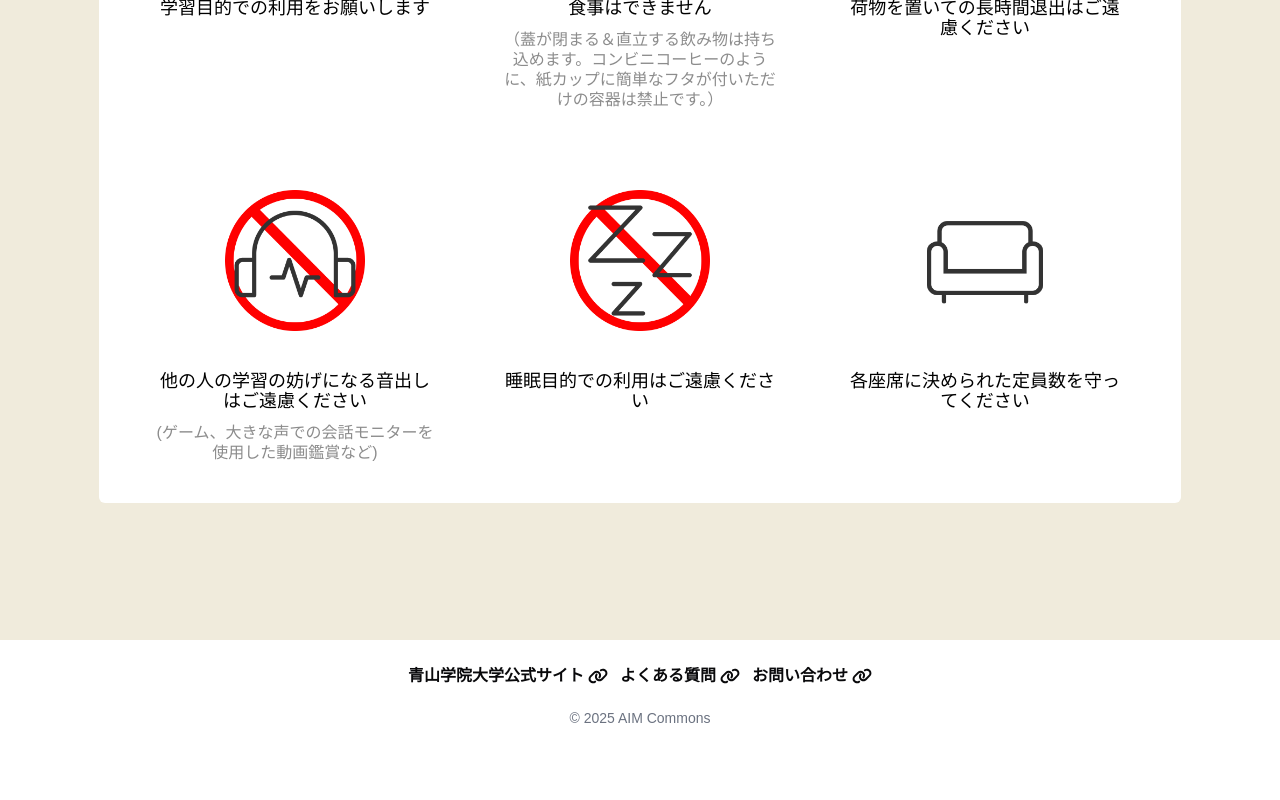
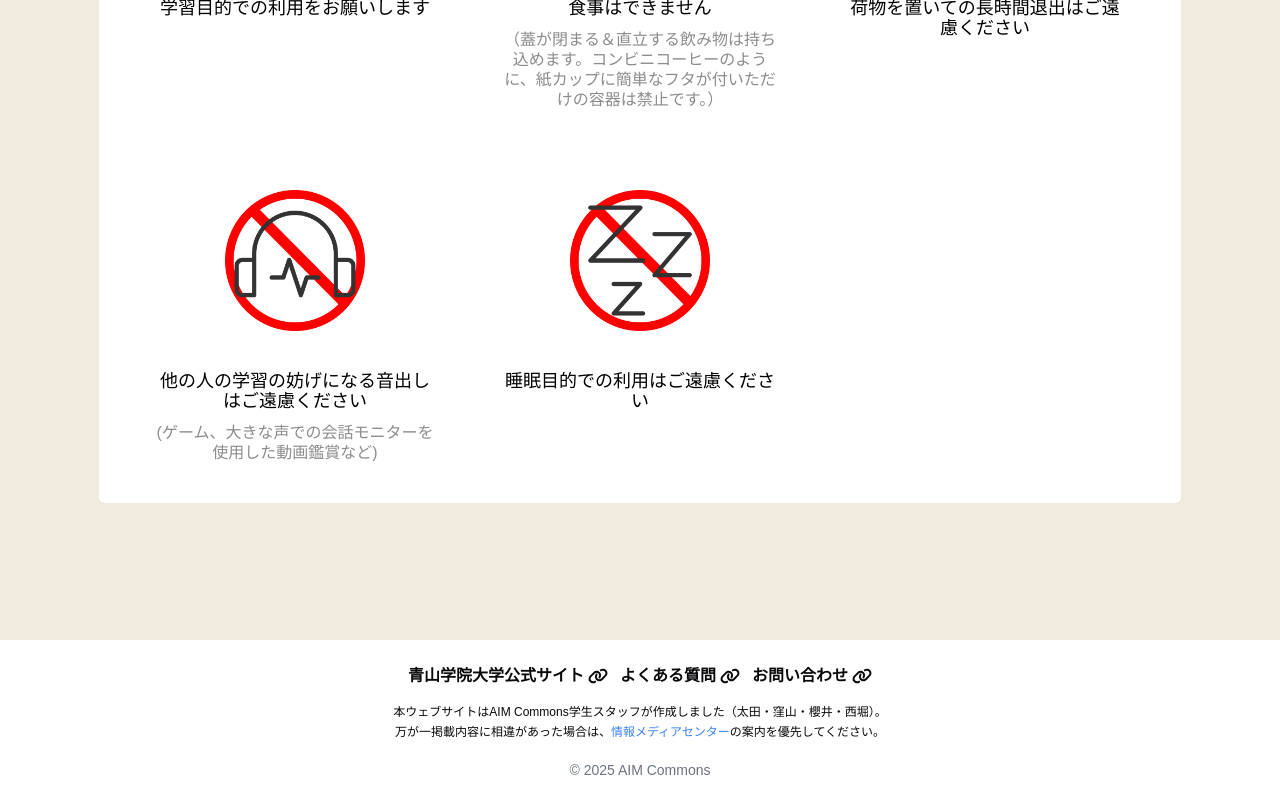
Before and after one commit to AIM-SC/next-website, a Next.js app: page /introduce in a window 1280 px wide. Shown: the part 4123-4923 px from the top of the page. Before the commit the page ends 4871 px from the top, so only its background shows below. Built offline with nearby package versions, Linux system fonts and the light colour scheme; a web font is replaced by a local one.

Commit message:
fix: 会議での指摘を修正

```diff
--- a/src/app/(pages)/blog/[pageId]/page.tsx
+++ b/src/app/(pages)/blog/[pageId]/page.tsx
@@ -6,7 +6,7 @@ import Tag from "@/app/components/tag";
 import type { Metadata } from "next";
 
 export const metadata: Metadata = {
-	title: "技術ブログ",
+	title: "ブログ",
 	description: "AIM Commonsスタッフからの発信です",
 };
 
--- a/src/app/(pages)/blog/article/[postId]/page.tsx
+++ b/src/app/(pages)/blog/article/[postId]/page.tsx
@@ -11,7 +11,7 @@ export async function generateMetadata({
 
 	if (!article) {
 		return {
-			title: "技術ブログ",
+			title: "ブログ",
 			description: "AIM Commonsスタッフからの発信です",
 		};
 	}
--- a/src/app/(pages)/category/[tagId]/[pageId]/page.tsx
+++ b/src/app/(pages)/category/[tagId]/[pageId]/page.tsx
@@ -13,7 +13,7 @@ export async function generateMetadata({
 
 	if (!tagListResponse) {
 		return {
-			title: "技術ブログ",
+			title: "ブログ",
 			description: "AIM Commonsスタッフからの発信です",
 		};
 	}
--- a/src/app/(pages)/movies/page.tsx
+++ b/src/app/(pages)/movies/page.tsx
@@ -5,7 +5,7 @@ import Link from "next/link";
 import type { Metadata } from "next";
 
 export const metadata: Metadata = {
-	title: "YouTube",
+	title: "YouTube動画",
 	description: "AIM Commonsが作成している配信動画の一覧です",
 };
 
--- a/src/app/components/box.tsx
+++ b/src/app/components/box.tsx
@@ -15,7 +15,7 @@ type Props = {
 
 const Box = ({ icon, title, subtitle, description, link }: Props) => {
 	return (
-		<div className="w-full rounded-md bg-white shadow-lg transition-opacity hover:shadow-xl">
+		<div className="w-full rounded-md bg-white shadow-md transition-opacity hover:shadow-lg">
 			<Link href={link} className="items-center p-4">
 				<div className="flex justify-center">
 					<FontAwesomeIcon icon={icon} className="size-[100px]" />
--- a/src/app/components/footer.tsx
+++ b/src/app/components/footer.tsx
@@ -34,6 +34,23 @@ const footer = () => {
 					<FontAwesomeIcon icon={faLink} className="size-5" />
 				</Link>
 			</div>
+			<div className="text-center text-xs">
+				<div className="mt-4">
+					本ウェブサイトはAIM
+					Commons学生スタッフが作成しました（太田・窪山・櫻井・西堀）。
+				</div>
+				<div className="mt-1">
+					万が一掲載内容に相違があった場合は、
+					<Link
+						href="https://www.aim.aoyama.ac.jp/"
+						target="_blank"
+						className="text-blue-500 hover:opacity-70"
+					>
+						情報メディアセンター
+					</Link>
+					の案内を優先してください。
+				</div>
+			</div>
 			<div className="my-5 text-center text-gray-500 text-sm">
 				&copy; 2025 AIM Commons
 			</div>
--- a/src/app/components/introCard.tsx
+++ b/src/app/components/introCard.tsx
@@ -43,7 +43,6 @@ const introCard = ({ image, title, time, text, url, accordionText }: Props) => {
 					<AccordionContent>
 						{url ? (
 							<div className="flex text-base">
-								利用方法は
 								<Link
 									target="_blank"
 									href={url}
@@ -58,7 +57,7 @@ const introCard = ({ image, title, time, text, url, accordionText }: Props) => {
 								をご確認ください。
 							</div>
 						) : (
-							<div className="text-base">利用に申請は必要ありません。</div>
+							<div className="text-base">申請不要でご利用いただけます。</div>
 						)}
 					</AccordionContent>
 				</AccordionItem>
--- a/src/app/components/switchCampus.tsx
+++ b/src/app/components/switchCampus.tsx
@@ -174,11 +174,7 @@ export default function SwitchCampus() {
 		{
 			image: "/images/rule05.png",
 			text: "睡眠目的での利用はご遠慮ください",
-		},
-		{
-			image: "/images/rule06.png",
-			text: "各座席に決められた定員数を守ってください",
-		},
+		}
 	];
 
 	return (
--- a/src/app/page.tsx
+++ b/src/app/page.tsx
@@ -3,7 +3,6 @@ import { getInfoList } from "@/libs/microcms";
 import { notFound } from "next/navigation";
 import { format } from "date-fns";
 import ClientSwiper from "./components/swiper";
-import Title from "./components/title";
 import Time from "./components/time";
 import Information from "./components/infromation";
 import Box from "./components/box";
@@ -55,17 +54,16 @@ const TopPage = async () => {
 						objectFit="cover"
 					/>
 				</div>
-				<div className="about_main w-full md:w-1/2">
-					<Title
-						maintitle="AIM Commons(ラーニングコモンズ)とは？"
-						subtitle="ABOUT US"
-					/>
-					<div className="about_sub">
-						<p>
-							AIM
-							Commonsは、青山キャンパス18号館と相模原キャンパスB棟に設置された学習スペースです。平日の授業実施日は開室しており、青学生は誰でも利用できます。グループ学習やディスカッションができるように、設置されているディスプレイやホワイトボードを自由に利用可能です。学習に必要な機材がない場合でも、ノートPCやビデオカメラの貸出サービスを利用できます。一部の貸出機材については、使い方を学べるワークショップを学生スタッフが行っています。
-						</p>
+				<div className="ml-4 w-full md:w-1/2">
+					<div className="font-bold text-[26px]">
+						<h1 className="mb-2">AIM Commons</h1>
+						<h1 className="mb-1">（ラーニングコモンズ）とは？</h1>
+						<div className="my-2 text-[#d9ae4c] text-sm">ABOUT US</div>
 					</div>
+					<p className="leading-loose">
+						AIM
+						Commonsは、青山キャンパス18号館と相模原キャンパスB棟に設置された学習スペースです。平日の授業実施日は開室しており、青学生は誰でも利用できます。グループ学習やディスカッションができるように、設置されているディスプレイやホワイトボードを自由に利用可能です。学習に必要な機材がない場合でも、ノートPCやビデオカメラの貸出サービスを利用できます。一部の貸出機材については、使い方を学べるワークショップを学生スタッフが行っています。
+					</p>
 				</div>
 			</div>
 
```
